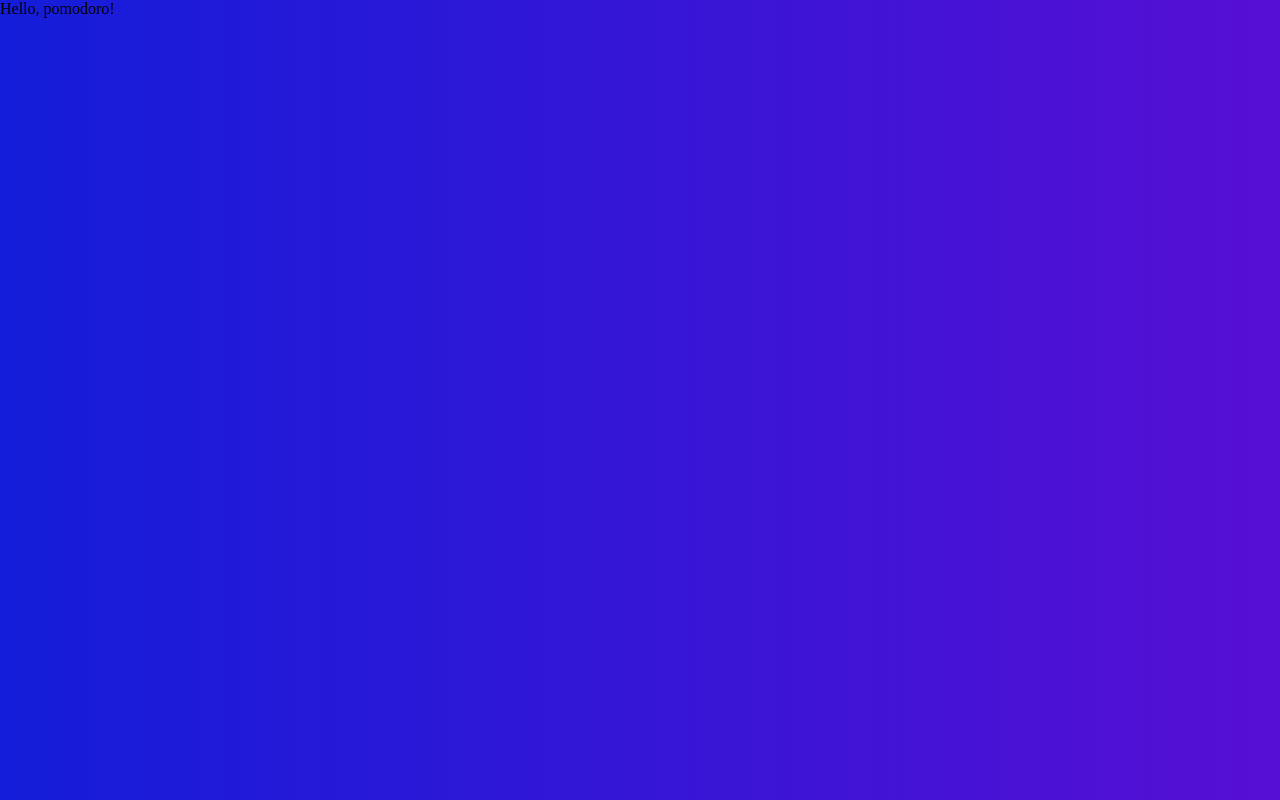
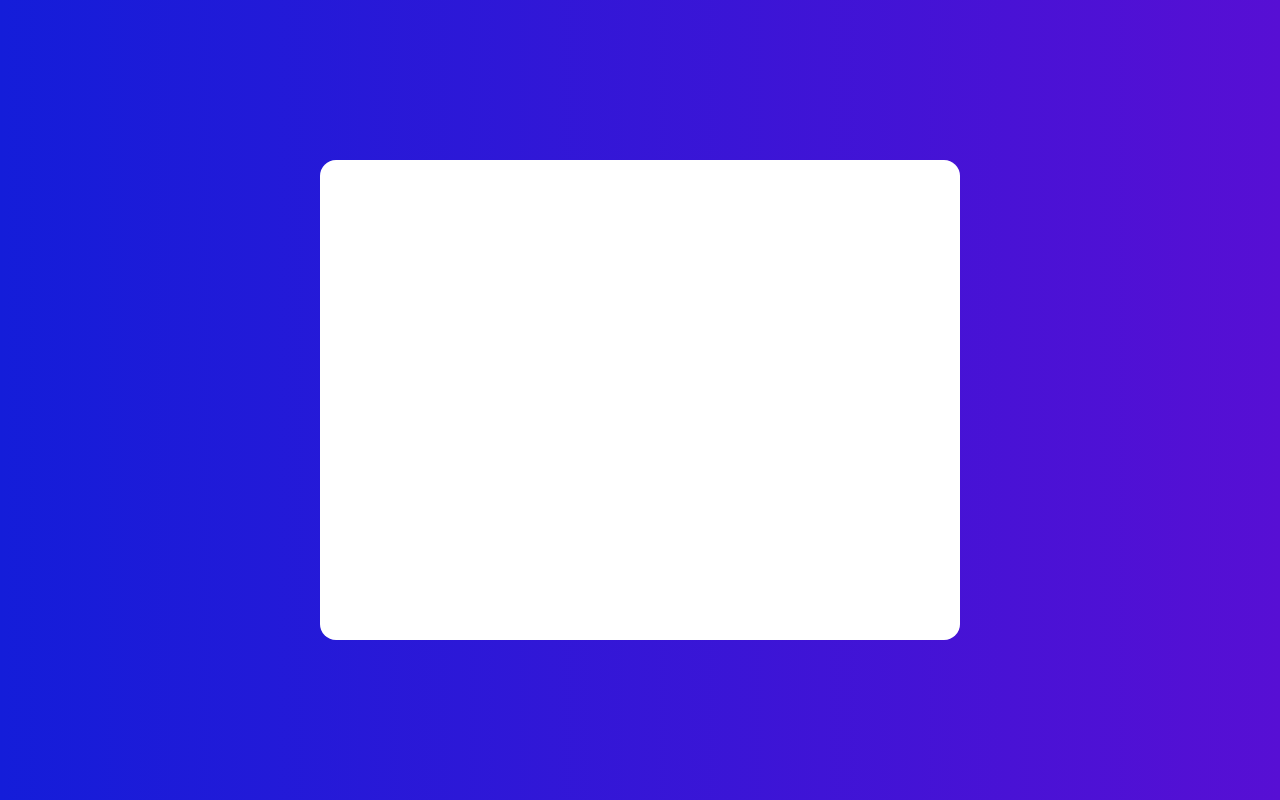
Before and after one commit to ArthurDeveloper/pomodoro-clock, an Angular app: page / in a window 1280 px wide. Built offline with nearby package versions, Linux system fonts and the light colour scheme.

Commit message:
feat: First blank prototype of clock

```diff
--- a/src/app/app.component.html
+++ b/src/app/app.component.html
@@ -1,16 +1,23 @@
 <style>
-	::ng-deep html, body {
-		margin: 0;
-		padding: 0;
-	}
-
-	main {
+	.page {
+		display: flex;
+		justify-content: center;
+		align-items: center;
 		background: linear-gradient(90deg, #141dd9, #570fd4);
 		width: 100vw;
 		height: 100vh;
 	}
+
+	.clock {
+		background: #fff;
+		width: 40rem;
+		height: 30rem;
+		border-radius: 1rem;
+	}
 </style>
 
-<main>
-	Hello, pomodoro!
-</main>
+<div class="page">
+	<main class="clock">
+
+	</main>
+</div>
```
